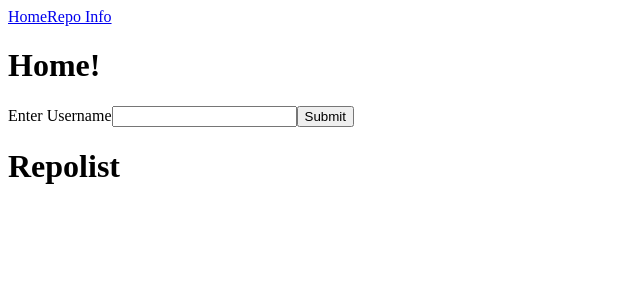
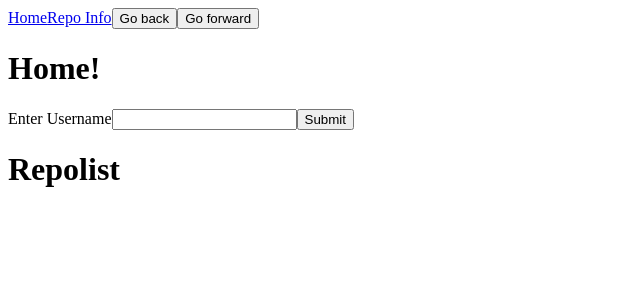
Before and after one commit to ecarlos09/LAP-3-pcc, a React app: page / in a window 1280 px wide. Shown: the top 300 px of the page, without its empty margins (0-640 px from the left). Built offline with nearby package versions, Linux system fonts and the light colour scheme.

Commit message:
add back and forward buttons

```diff
--- a/src/layout/NavBar/index.js
+++ b/src/layout/NavBar/index.js
@@ -1,12 +1,16 @@
 import React from 'react';
 
-import { NavLink } from 'react-router-dom';
+import { NavLink, useHistory } from 'react-router-dom';
 
 const NavBar = () => {
+    const history = useHistory();
+
     return (
         <nav>
             <NavLink exact to="/" activeClassName="current">Home</NavLink>
             <NavLink to="/repopage" activeClassName="current">Repo Info</NavLink>
+            <button id="back-button" onClick={history.goBack}>Go back</button>
+            <button id="forward-button" onClick={history.goForward}>Go forward</button>
         </nav>
     )
 }
```
